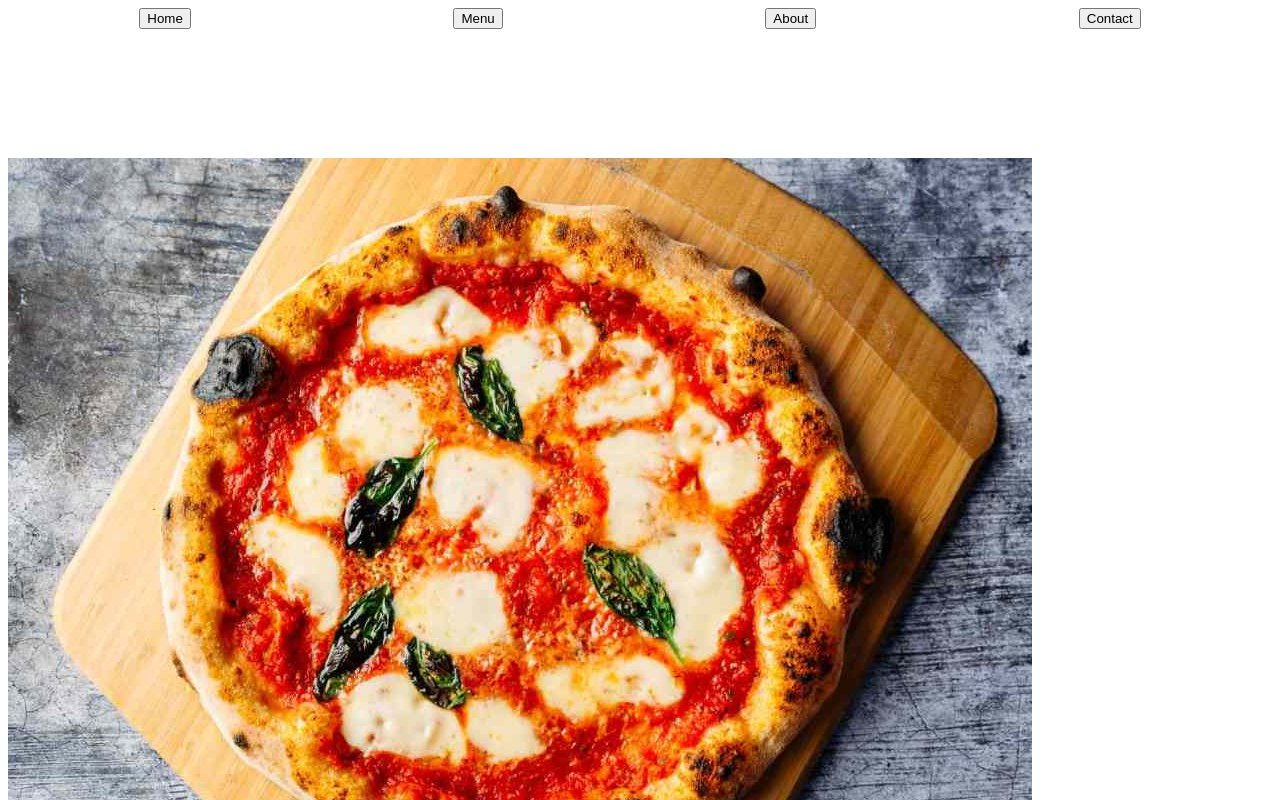
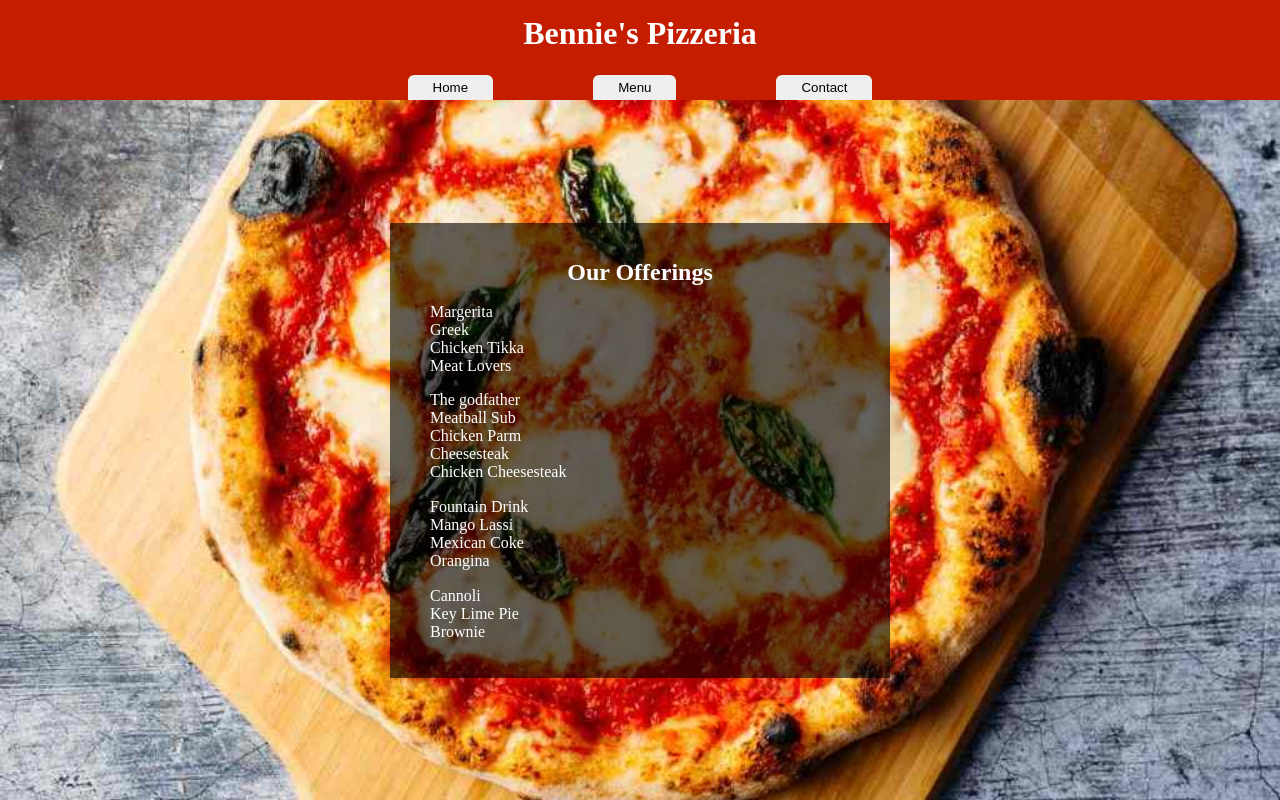
Before and after one commit to chris-newton/restaurant-page, a website built with webpack: page src/template.html in a window 1280 px wide. Both pictures are taken after a click on the button "Menu". Shown: the top 800 px of the page. Built offline with nearby package versions, Linux system fonts and the light colour scheme.

Commit message:
built modules for building each page in tabbed browsing

```diff
--- a/package.json
+++ b/package.json
@@ -10,8 +10,10 @@
   "author": "",
   "license": "ISC",
   "devDependencies": {
+    "css-loader": "^7.1.2",
     "html-loader": "^5.1.0",
     "html-webpack-plugin": "^5.6.0",
+    "style-loader": "^4.0.0",
     "webpack": "^5.95.0",
     "webpack-cli": "^5.1.4",
     "webpack-dev-server": "^5.1.0"
--- /dev/null
+++ b/src/contact.js
@@ -0,0 +1,27 @@
+import "./style.css";
+
+function load() {
+    const contactTitle = document.createElement("h2");
+    contactTitle.textContent = "Contact Us";
+
+    const phoneNumber = document.createElement("p");
+    phoneNumber.classList.add("contact-info");
+    phoneNumber.textContent = "123-456-7890";
+
+    const email = document.createElement("p");
+    email.classList.add("contact-info");
+    email.textContent = "benniespizzeria@website.com";
+
+    const contactCard = document.createElement("div");
+    contactCard.classList.add("contact-card");
+    contactCard.append(contactTitle, phoneNumber, email);
+
+    const contact = document.createElement("div");
+    contact.id = "contact";
+    contact.append(contactCard);
+
+    const content = document.querySelector("#content");
+    content.append(contact);
+}
+
+export const loadContact = load;
--- /dev/null
+++ b/src/home.js
@@ -0,0 +1,24 @@
+import pizzajpg from "./pizza1.jpg";
+import "./style.css";
+
+function load() {
+    const headline = document.createElement("h1");
+    headline.classList.add("headline");
+    headline.textContent = "Order now!";
+
+    const blurb = document.createElement("p");
+    blurb.textContent = "Bennie's pizza is a new casual venture by Michelin-star chef Benny Italiano" ;
+
+    const hero = document.createElement("div");
+    hero.classList.add("hero");
+    hero.append(headline, blurb);
+
+    const home = document.createElement("div");
+    home.id = "home";
+    home.appendChild(hero);
+
+    const content = document.querySelector("#content");
+    content.appendChild(home);
+}
+
+export const loadHome = load;
--- a/src/index.js
+++ b/src/index.js
@@ -1,3 +1,25 @@
-import { loadPage } from "./page-load.js";
+import { loadHome } from "./home.js";
+import { loadMenu } from "./menu.js";
+import { loadContact } from "./contact.js";
+import { wipeContent } from "./wipe.js";
 
-loadPage();
+loadHome();
+
+const homeButton = document.querySelector("#homeButton");
+homeButton.addEventListener("click", ()=> {
+    wipeContent();
+    loadHome();
+});
+
+const menuButton = document.querySelector("#menuButton");
+menuButton.addEventListener("click", () => {
+    wipeContent();
+    loadMenu();
+});
+
+
+const contactButton = document.querySelector("#contactButton");
+contactButton.addEventListener("click", () => {
+    wipeContent();
+    loadContact();
+});
--- /dev/null
+++ b/src/menu.js
@@ -0,0 +1,56 @@
+import "./style.css";
+
+function load() {
+    const title = document.createElement("h2");
+    title.id = "menu-title";
+    title.textContent = "Our Offerings";
+
+    const pizzaList = document.createElement("ul");
+    pizzaList.classList.add("pizza-list");
+    const pizzas = ["Margerita", "Greek", "Chicken Tikka", "Meat Lovers"];
+    pizzas.map((p) => {
+        const pizzaElement = document.createElement("li");
+        pizzaElement.textContent = p;
+        pizzaList.append(pizzaElement);
+    });
+
+    const notPizzaList = document.createElement("ul");
+    notPizzaList.classList.add("not-pizza-list");
+    const notPizzas = ["The godfather", "Meatball Sub", "Chicken Parm", "Cheesesteak", "Chicken Cheesesteak"];
+    notPizzas.map((p) => {
+        const elem = document.createElement("li");
+        elem.textContent = p;
+        notPizzaList.append(elem);
+    });
+
+    const beverageList = document.createElement("ul");
+    beverageList.classList.add("beverage-list");
+    const beverages = ["Fountain Drink", "Mango Lassi", "Mexican Coke", "Orangina"];
+    beverages.map((p) => {
+        const elem = document.createElement("li");
+        elem.textContent = p;
+        beverageList.append(elem);
+    });
+
+    const dessertList = document.createElement("ul");
+    dessertList.classList.add("dessert-list");
+    const desserts = ["Cannoli", "Key Lime Pie", "Brownie"];
+    desserts.map((p) => {
+        const elem = document.createElement("li");
+        elem.textContent = p;
+        dessertList.append(elem);
+    });
+
+    const menuList = document.createElement("ul");
+    menuList.classList.add("menu-list");
+    menuList.append(title, pizzaList, notPizzaList, beverageList, dessertList);
+
+    const menu = document.createElement("div");
+    menu.id = "menu";
+    menu.appendChild(menuList);
+
+    const content = document.querySelector("#content");
+    content.append(menu);
+}
+
+export const loadMenu = load;
--- a/src/page-load.js
+++ /dev/null
@@ -1,15 +0,0 @@
-import pizzajpg from "./pizza1.jpg";
-
-function load() {
-    const content = document.querySelector("#content");
-    const mainImage= document.createElement("img");
-    mainImage.src = pizzajpg;
-    const headline = document.createElement("h1");
-    headline.textContent = "Bennie's Pizza";
-    const blurb = document.createElement("p");
-    blurb.textContent = "Bennie's pizza is a new casual venture by Michelin-star chef Benny Italiano" ;
-
-    content.append(mainImage, headline, blurb);
-}
-
-export const loadPage = load;
--- /dev/null
+++ b/src/style.css
@@ -0,0 +1,97 @@
+:root {
+    --header-height: 100px;
+}
+
+* {
+    margin: 0;
+    padding: 0;
+    box-sizing: border-box;
+}
+
+body {
+    height: 100vh;
+}
+
+header {
+    color: white;
+    height: var(--header-height);
+    background-color: rgb(196, 29, 0);
+    padding-top: 15px;
+    position: relative;
+
+    h1 {
+        width: fit-content;
+        margin: auto;
+    }
+}
+
+nav {
+    width: 100%;
+    display: flex;
+    justify-content: center;
+    gap: 100px;
+    position: absolute;
+    bottom: 0;
+}
+
+button {
+    border: none;
+    border-top-left-radius: 6px;
+    border-top-right-radius: 6px;
+    padding: 5px 25px;
+}
+
+button:hover {
+    cursor: pointer;
+}
+
+#home,
+#menu,
+#contact {
+    height: 100%;
+    display: flex;
+    flex-direction: column;
+}
+
+.hero {
+    background-color: rgba(0, 0, 0, 0.452);
+    width: fit-content;
+    margin: auto;
+    padding: 50px;
+    color: white;
+}
+
+#content {
+    height: calc(100vh - var(--header-height));
+    background: url(./pizza1.jpg) no-repeat center center fixed;
+    background-size: cover;
+}
+
+.menu-list {
+    color: white;
+    height: 65%;
+    width: 500px;
+    margin: auto;
+    padding: 20px 40px;
+    background-color: rgba(0, 0, 0, 0.603);
+    display: flex;
+    flex-direction: column;
+    justify-content: space-evenly;
+
+    ul {
+        list-style: none;
+    }
+}
+
+#menu-title {
+    align-self: center;
+}
+
+.contact-card {
+    color: white;
+    height: 35%;
+    width: 500px;
+    margin: auto;
+    padding: 20px 40px;
+    background-color: rgba(0, 0, 0, 0.603);
+}
--- a/src/template.html
+++ b/src/template.html
@@ -6,13 +6,13 @@
         <title>Home</title>
     </head>
 
-    <body style="height: 100vh">
-        <header style="height: 150px">
-            <nav style="display: flex; justify-content: space-around;">
-                <button>Home</button>
-                <button>Menu</button>
-                <button>About</button>
-                <button>Contact</button>
+    <body>
+        <header>
+            <h1>Bennie's Pizzeria</h1>
+            <nav>
+                <button id="homeButton">Home</button>
+                <button id="menuButton">Menu</button>
+                <button id="contactButton">Contact</button>
             </nav>
         </header>
 
--- /dev/null
+++ b/src/wipe.js
@@ -0,0 +1,6 @@
+function wipe() {
+    const content = document.querySelector("#content");
+    content.replaceChildren();
+}
+
+export const wipeContent = wipe;
--- a/webpack.config.js
+++ b/webpack.config.js
@@ -18,12 +18,15 @@ module.exports = {
 		  template: "./src/template.html",
 		}),
 	],
-
 	module: {
 		rules: [
 			{
 				test: /\.html$/i,
 				loader: "html-loader",
+			},
+			{
+				test: /\.css$/i,
+				use: ["style-loader", "css-loader"],
 			},
 			{
 				test: /\.(png|svg|jpg|jpeg|gif)$/i,
```
Also changed, not shown: 1 other file.
